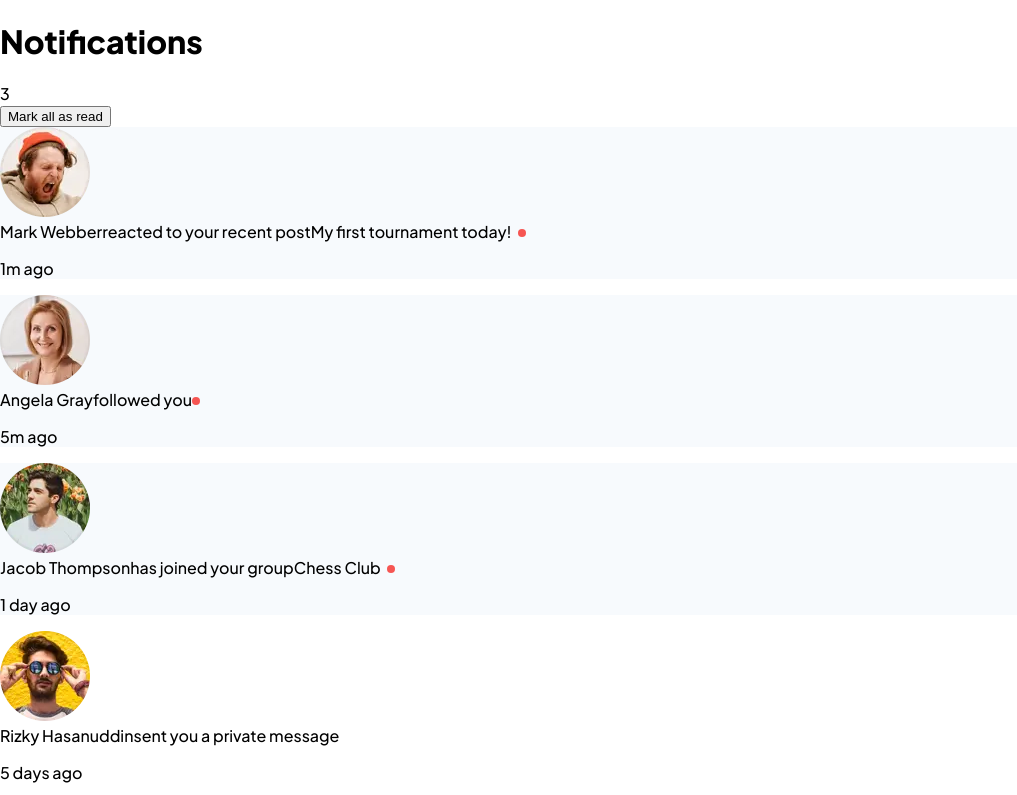
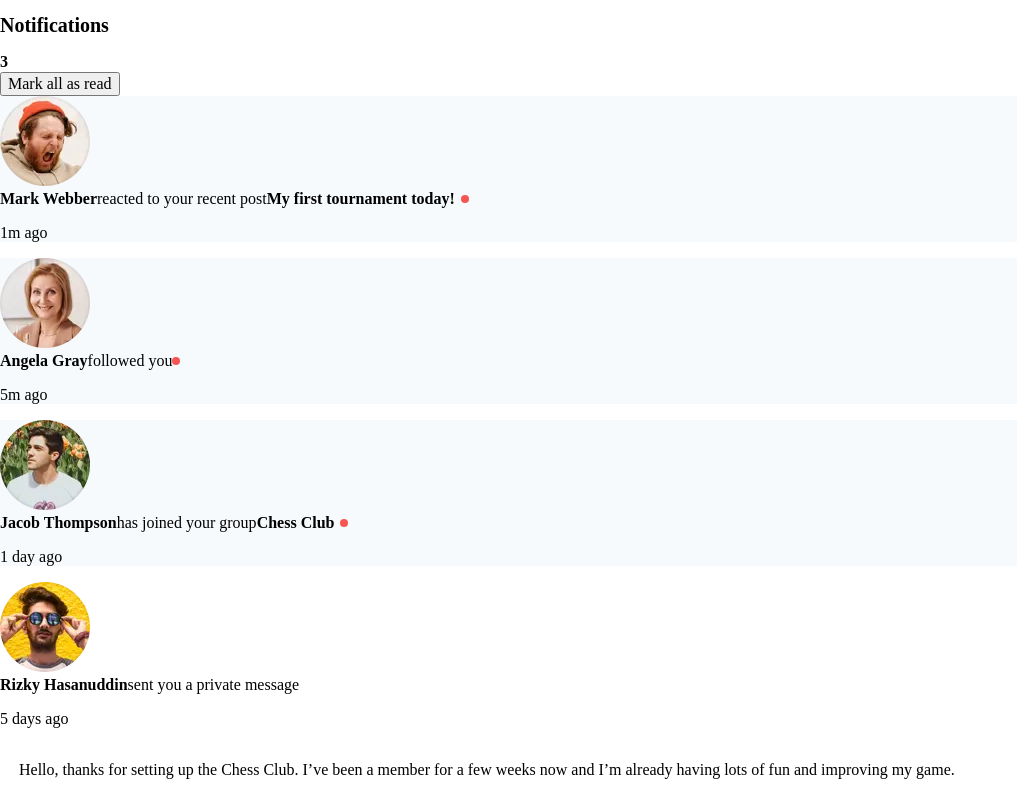
Before and after one commit to bnielsencodes/notifications-page, a React (Create React App) app: page / in a window 1280 px wide. Shown: the top 795 px of the page, without its empty margins (0-1017 px from the left). Built offline with nearby package versions, Linux system fonts and the light colour scheme; the HTML template or start-up script is replaced by a standard one.

Commit message:
Update fonts

```diff
--- a/src/index.css
+++ b/src/index.css
@@ -1,10 +1,42 @@
-@import url("https://fonts.googleapis.com/css2?family=Plus+Jakarta+Sans:wght@500;800&display=swap");
+@import url("https://fonts.googleapis.com/css2?family=Plus+Jakarta+Sans:wght@500;700;800&display=swap");
 
 body {
   margin: 0;
+body {
   font-family: "Plus Jakarta Sans", sans-serif;
+  font-size: 14px;
+  font-weight: 500;
+  line-height: 17.64px;
   -webkit-font-smoothing: antialiased;
   -moz-osx-font-smoothing: grayscale;
+}
+
+input,
+textarea,
+button,
+select {
+  font: inherit;
+}
+
+.notification-count h1 {
+  font-size: 20px;
+  line-height: 25.2px;
+}
+
+.notification-count div {
+  font-size: 16px;
+  font-weight: 800;
+  line-height: 20.16px;
+}
+.notification-count h1,
+.name {
+  font-weight: 800;
+}
+
+.link {
+  font-weight: 700;
+}
+
 .badge {
   width: 8px;
   height: 8px;
```
